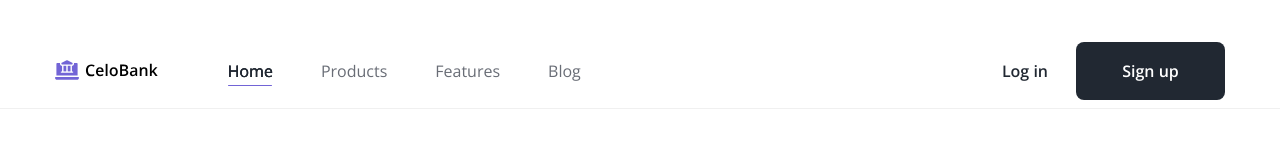
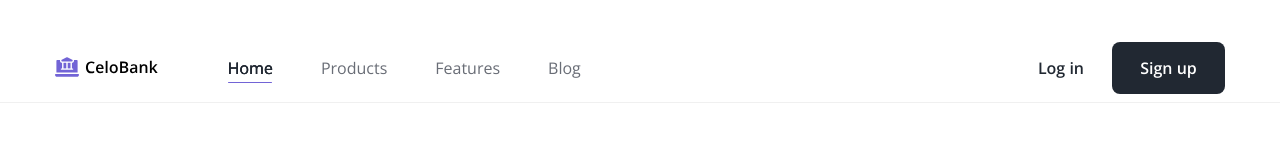
Before and after one commit to lamthanh-ebay/htmlcss-05, a plain HTML site: page index.html in a window 1280 px wide. Shown: the top 160 px of the page. Drawn offline with nearby package versions, Linux system fonts and the light colour scheme.

Commit message:
Fix nút bấm Sign Up để Size nhỏ lại

```diff
--- a/assets/css/styles.css
+++ b/assets/css/styles.css
@@ -163,4 +163,6 @@
 }
 
 .header-cta__btn {
+    --height: 52px;
+    min-width: 113px;
 }
```
